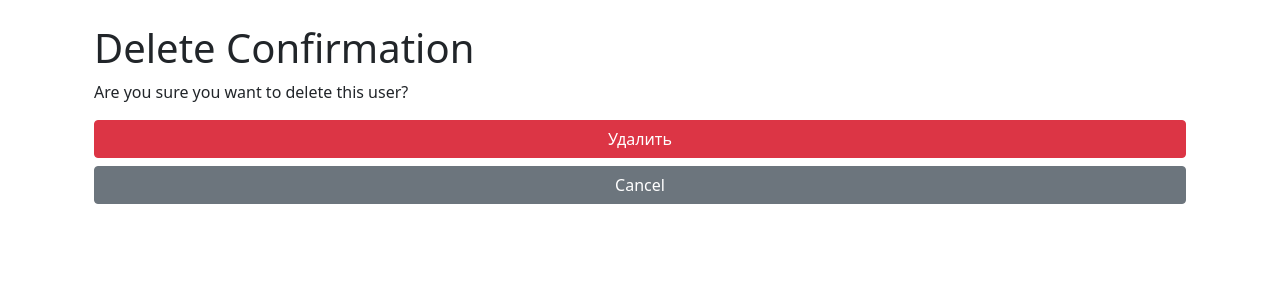
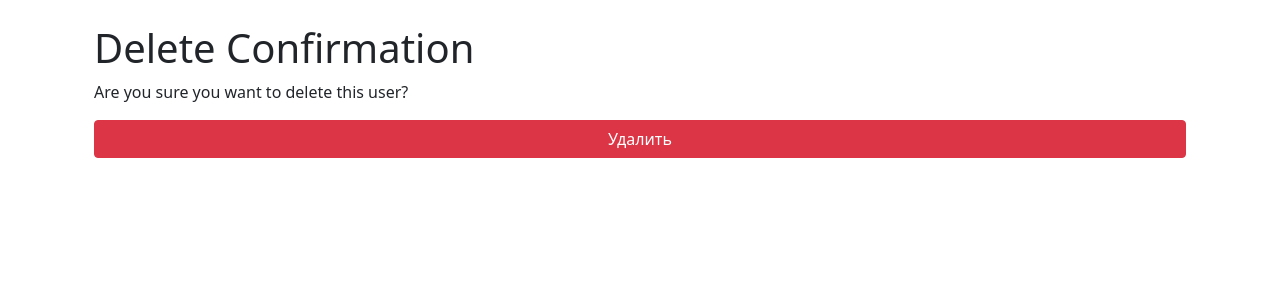
Before and after one commit to Xequrt/python-project-52, a Django app: page /users/7/delete/ in a window 1280 px wide. Shown: the part 79-379 px from the top of the page. Run offline with Django 5.2, Linux system fonts and the light colour scheme; a user stored in the database is signed in; data comes from the database, SQL or seed files in the repository; some libraries are stand-ins or nearby versions.

Commit message:
FIX templates delete

```diff
--- a/task_manager/users/templates/users/user_confirm_delete.html
+++ b/task_manager/users/templates/users/user_confirm_delete.html
@@ -13,7 +13,6 @@
         {% csrf_token %}
         <div class="d-grid gap-2">
             <button type="submit" class="btn btn-danger">{% translate "Delete" %}</button>
-            <a href="{% url 'users_list' %}" class="btn btn-secondary">{% translate "Cancel" %}</a>
         </div>
     </form>
 </div>
```
Also changed, not shown: task_manager/locale/ru/LC_MESSAGES/django.po, 1 other file.
